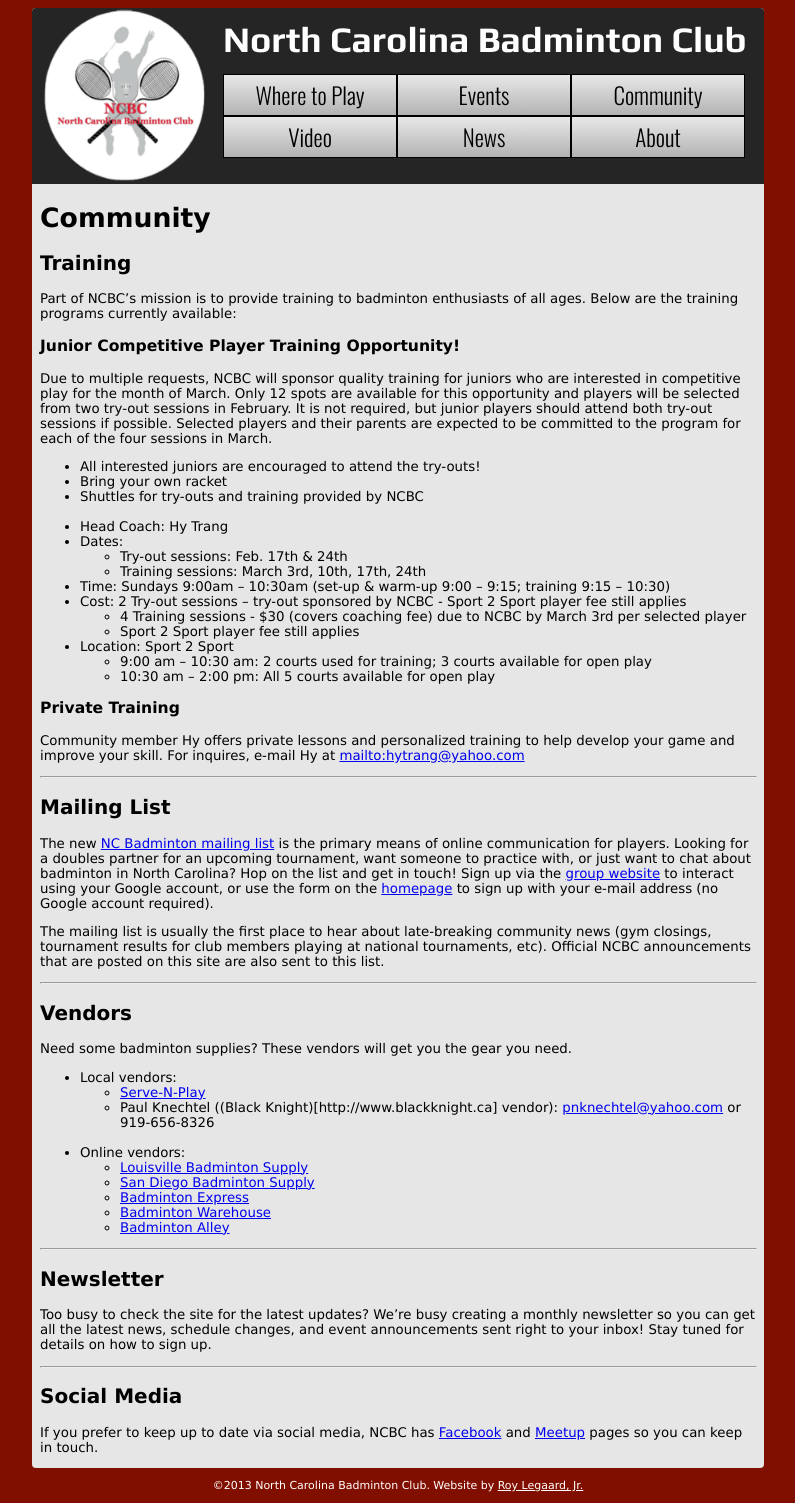
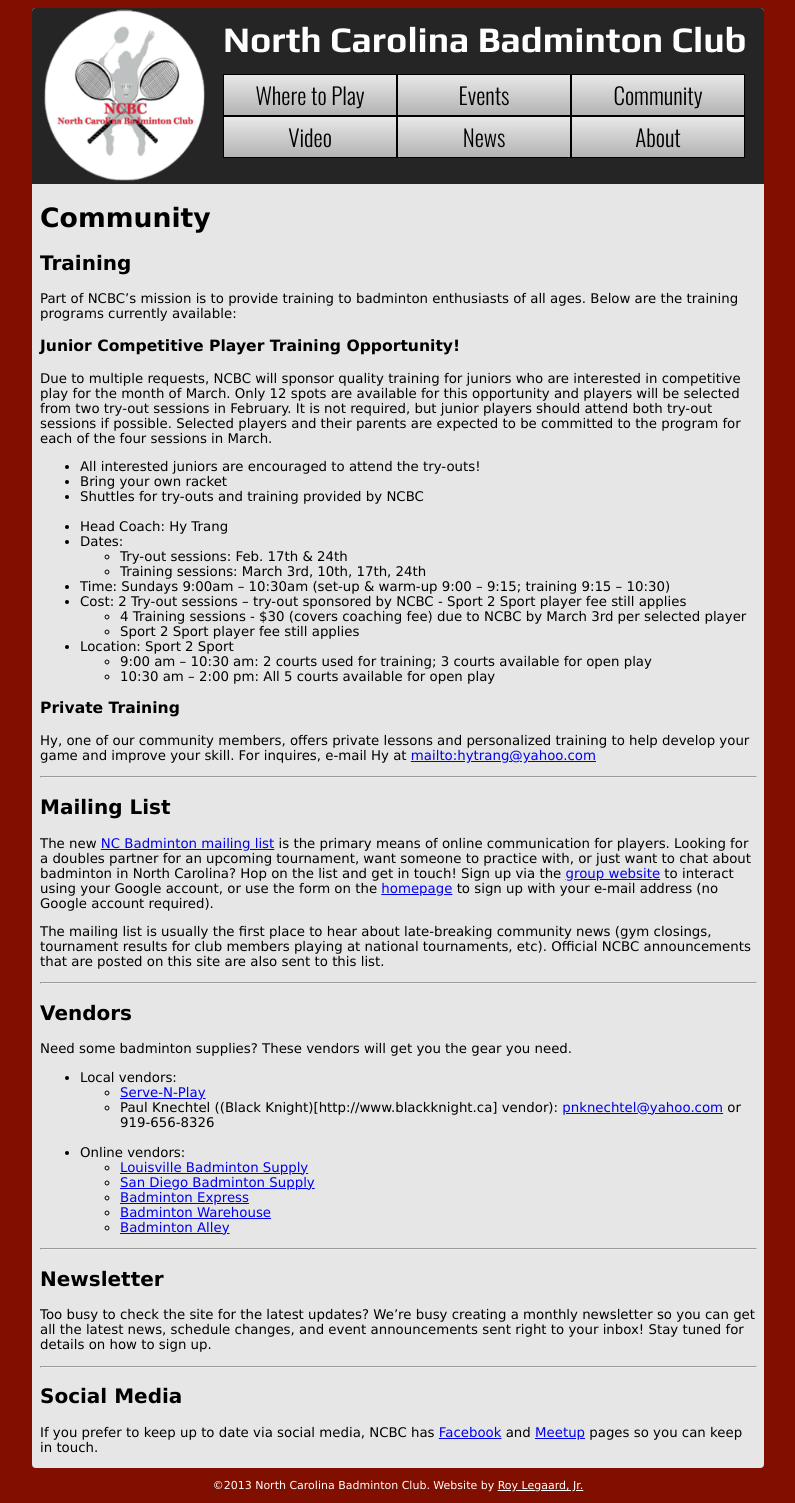
Before and after one commit to NCBC/ncbc.github.com, a Jekyll site: the page built from community.md, in a window 1280 px wide. Shown: the whole page, without its empty margins (242-1037 px from the left). Built offline with Jekyll 4.4.1, drawn with Linux system fonts in a browser that asks for light colours.

```diff
--- a/community.md
+++ b/community.md
@@ -30,7 +30,7 @@
 
 ### Private Training
 
-Community member Hy offers private lessons and personalized training to help develop your game and improve your skill. For inquires, e-mail Hy at <a href="&#x6d;&#x61;&#x69;&#000108;&#000116;&#000111;&#x3a;&#x6d;&#97;&#x69;&#000108;&#x74;&#000111;&#58;&#104;&#121;&#x74;&#x72;&#97;&#x6e;&#x67;&#00064;&#x79;&#x61;&#x68;&#000111;&#x6f;&#00046;&#99;&#111;&#x6d;?subject=&cc=&bcc=&body=" style="" class="" id="">&#000109;&#x61;&#x69;&#x6c;&#116;&#x6f;&#x3a;&#x68;&#x79;&#116;&#x72;&#x61;&#110;&#103;&#x40;&#x79;&#x61;&#x68;&#000111;&#x6f;&#x2e;&#00099;&#111;&#x6d;</a>
+Hy, one of our community members, offers private lessons and personalized training to help develop your game and improve your skill. For inquires, e-mail Hy at <a href="&#x6d;&#x61;&#x69;&#000108;&#000116;&#000111;&#x3a;&#x6d;&#97;&#x69;&#000108;&#x74;&#000111;&#58;&#104;&#121;&#x74;&#x72;&#97;&#x6e;&#x67;&#00064;&#x79;&#x61;&#x68;&#000111;&#x6f;&#00046;&#99;&#111;&#x6d;?subject=&cc=&bcc=&body=" style="" class="" id="">&#000109;&#x61;&#x69;&#x6c;&#116;&#x6f;&#x3a;&#x68;&#x79;&#116;&#x72;&#x61;&#110;&#103;&#x40;&#x79;&#x61;&#x68;&#000111;&#x6f;&#x2e;&#00099;&#111;&#x6d;</a>
 
 <hr />
 
```
